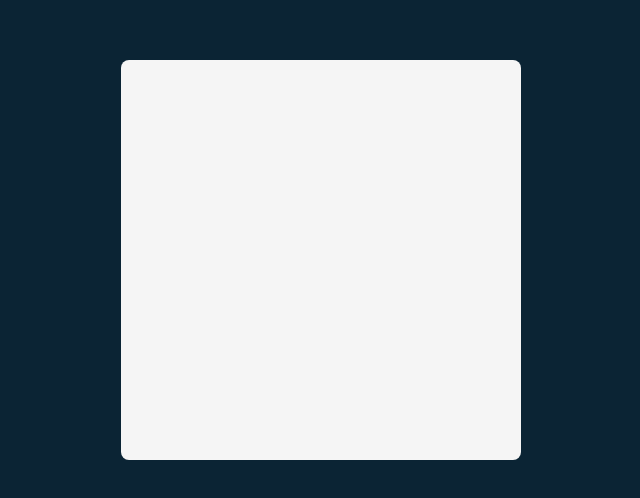
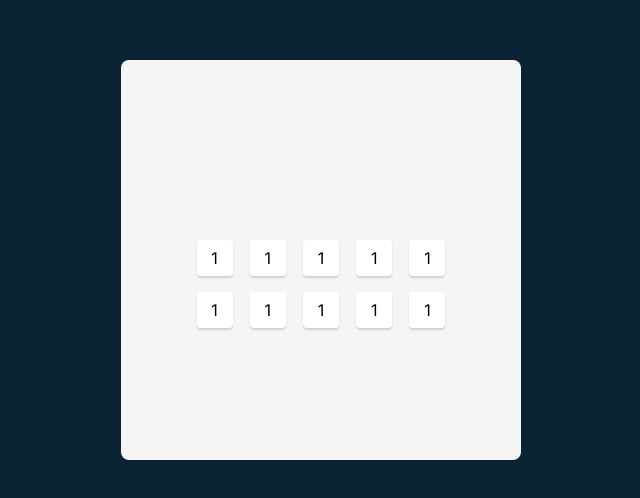
Before and after one commit to RosaBen/tenzies-rb, a React (Vite) app: page / in a window 1280 px wide. Shown: the part 140-638 px from the top of the page, without its empty margins (319-959 px from the left). Built offline with nearby package versions, Linux system fonts and the light colour scheme.

Commit message:
added dice

```diff
--- a/src/App.jsx
+++ b/src/App.jsx
@@ -1,11 +1,22 @@
 
-
+import Die from "./components/Die"
 function App() {
 
 
   return (
     <main>
-
+      <section className="dice">
+              <Die value={1}/>
+      <Die value={1}/>
+      <Die value={1}/>
+      <Die value={1}/>
+      <Die value={1}/>
+      <Die value={1}/>
+      <Die value={1}/>
+      <Die value={1}/>
+      <Die value={1}/>
+      <Die value={1}/>
+      </section>
     </main>
   )
 }
--- a/src/assets/styles/index.css
+++ b/src/assets/styles/index.css
@@ -28,6 +28,28 @@ div#root {
 
 main {
   background-color: #f5f5f5;
+
   height: 100%;
   border-radius: 0.5rem;
 }
+
+.dieElement {
+  width: 2.25rem;
+  height: 2.25rem;
+  background-color: #ffffff;
+  box-shadow: 0px 2px 2px 0px #00000026;
+  border-radius: 0.25rem;
+  display: flex;
+  align-items: center;
+  justify-content: center;
+}
+
+.dice {
+  width: 250px;
+  display: grid;
+  grid-template-columns: repeat(5, 1fr);
+  gap: 1rem;
+  justify-items: center;
+  margin: 0 auto;
+  padding: 45% 0;
+}
--- /dev/null
+++ b/src/components/Die.jsx
@@ -0,0 +1,9 @@
+export default function Die({value}){
+  return(
+    <>
+      <div className="dieElement">
+        <p>{value}</p>
+      </div>
+    </>
+  )
+}
```
